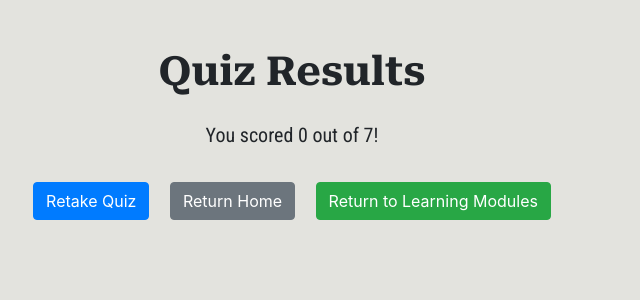
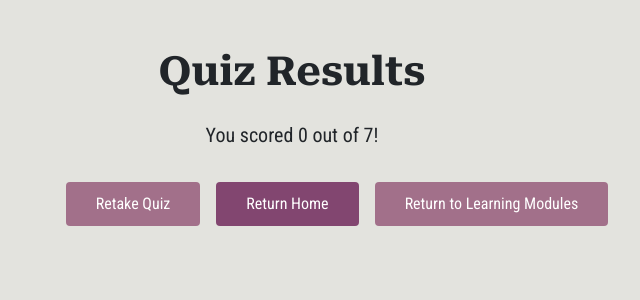
Before and after one commit to srinidhiayala/AI-Gen-Art, a Flask app: page /big_quiz_results in a window 1280 px wide. Shown: the part 62-362 px from the top of the page, without its empty margins (348-988 px from the left). Run offline with Flask 3, Linux system fonts and the light colour scheme; the visitor is signed in with stand-in values (Sample User, id 1); some libraries are stand-ins or nearby versions.

Commit message:
fixed buttons fonts & colors and included 3rd image for steps 1-5

```diff
--- a/static/main.css
+++ b/static/main.css
@@ -291,3 +291,35 @@ body {
   font-size: 18px;
   font-weight: lighter;
 }
+
+.btn {
+  font-family: 'Roboto Condensed', sans-serif;
+  padding: 10px 30px;
+  border: none;
+  color: white;
+  text-decoration: none;
+  display: inline-block;
+}
+
+.btn-retake, .btn-learn {
+  background-color: #a2708a;
+}
+
+.btn-home {
+  background-color: #824670;
+}
+
+/* Flexbox container to center all buttons with a slight shift to the right */
+.d-flex {
+  display: flex;
+  justify-content: center; /* Ensures buttons are centered horizontally */
+}
+
+.custom-button-container {
+  margin-left: 90px; /* Shifts the buttons slightly to the right */
+}
+
+/* On hover (optional, if you'd like the color change on hover) */
+.btn:hover {
+  opacity: 0.9;
+}
--- a/templates/big_quiz_results.html
+++ b/templates/big_quiz_results.html
@@ -4,10 +4,10 @@
 <div class="container text-center mt-5">
     <h1 id="quiz-results-title" class="mb-4">Quiz Results</h1>
     <p class="lead small">You scored {{ score }} out of 7!</p>
-    <div class="mt-4">
-        <a href="{{ url_for('big_quiz', step=1) }}" class="btn btn-primary m-2">Retake Quiz</a>
-        <a href="{{ url_for('homepage') }}" class="btn btn-secondary m-2">Return Home</a>
-        <a href="{{ url_for('learning_modules', id=user_id) }}" class="btn btn-success m-2">Return to Learning Modules</a>
+    <div class="mt-4 d-flex justify-content-center custom-button-container">
+        <a href="{{ url_for('big_quiz', step=1) }}" class="btn btn-retake m-2">Retake Quiz</a>
+        <a href="{{ url_for('homepage') }}" class="btn btn-home m-2">Return Home</a>
+        <a href="{{ url_for('learning_modules', id=user_id) }}" class="btn btn-learn m-2">Return to Learning Modules</a>
     </div>
 </div>
 {% endblock %}
```
Also changed, not shown: templates/big_quiz.html (+9 -0 lines).
